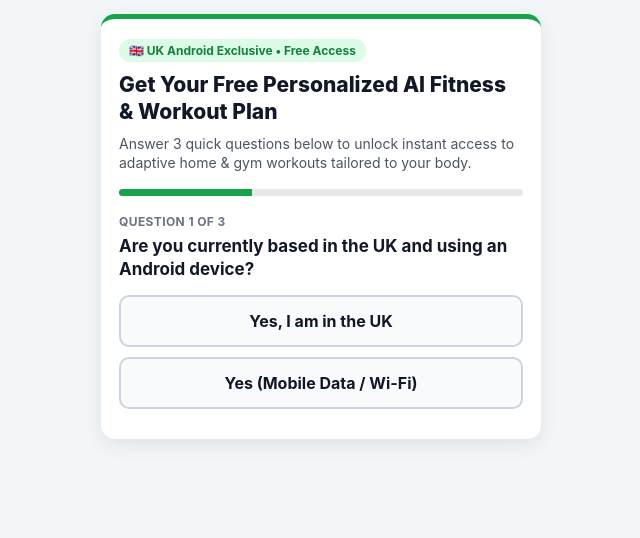
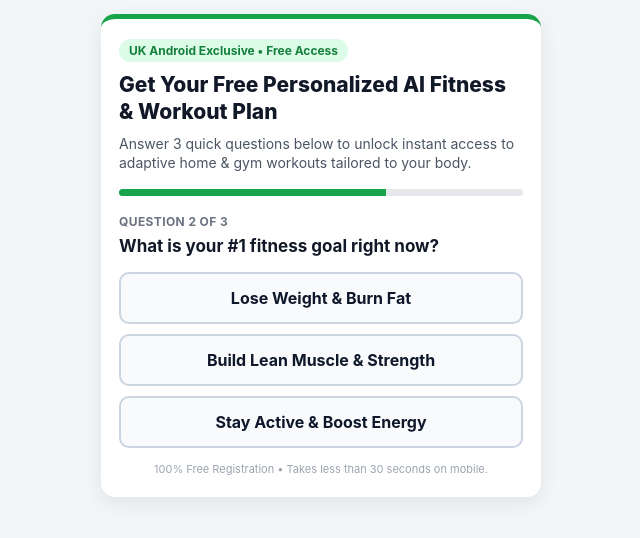
Before and after one commit to jasmeetsinghexim/quiz-lander, a plain HTML site: page index.html in a window 1280 px wide. Both pictures are taken after a click on the button "Yes, I am in the UK". Shown: the whole page, without its empty margins (319-959 px from the left). Drawn offline with Linux system fonts and the light colour scheme.

Commit message:
Update index.html

```diff
--- a/index.html
+++ b/index.html
@@ -21,6 +21,8 @@
       padding: 14px;
     }
     .card {
+      position: relative;
+      z-index: 1;
       background: #ffffff;
       width: 100%;
       max-width: 440px;
@@ -87,6 +89,9 @@
       line-height: 1.35;
     }
     .btn-option {
+      position: relative;
+      z-index: 2;
+      pointer-events: auto;
       display: block;
       width: 100%;
       background: #f8fafc;
@@ -99,12 +104,14 @@
       margin-bottom: 10px;
       cursor: pointer;
       text-align: center;
-      transition: all 0.15s ease;
+      transition: background-color 0.15s ease, border-color 0.15s ease, color 0.15s ease;
     }
-    .btn-option:active, .btn-option:hover {
+    .btn-option:hover,
+    .btn-option:focus-visible {
       background: #16a34a;
       border-color: #16a34a;
       color: #ffffff;
+      outline: none;
     }
     .cta-box {
       background: #f0fdf4;
@@ -148,9 +155,9 @@
 <body>
 
   <div class="card">
-    <div class="badge">🇬🇧 UK Android Exclusive • Free Access</div>
-    <h1>Get Your Free Personalized AI Fitness & Workout Plan</h1>
-    <p class="subtext">Answer 3 quick questions below to unlock instant access to adaptive home & gym workouts tailored to your body.</p>
+    <div class="badge">UK Android Exclusive &bull; Free Access</div>
+    <h1>Get Your Free Personalized AI Fitness &amp; Workout Plan</h1>
+    <p class="subtext">Answer 3 quick questions below to unlock instant access to adaptive home &amp; gym workouts tailored to your body.</p>
 
     <div class="progress-wrap">
       <div class="progress-bar" id="progressBar"></div>
@@ -160,31 +167,66 @@
     <div class="step active" id="step1">
       <div class="step-label">Question 1 of 3</div>
       <div class="question">Are you currently based in the UK and using an Android device?</div>
-      <button class="btn-option" onclick="nextStep(2, 66)">Yes, I am in the UK</button>
-      <button class="btn-option" onclick="nextStep(2, 66)">Yes (Mobile Data / Wi-Fi)</button>
+      <button type="button" class="btn-option" data-next="2" data-progress="66">Yes, I am in the UK</button>
+      <button type="button" class="btn-option" data-next="2" data-progress="66">Yes (Mobile Data / Wi-Fi)</button>
     </div>
 
     <!-- Question 2 -->
     <div class="step" id="step2">
       <div class="step-label">Question 2 of 3</div>
       <div class="question">What is your #1 fitness goal right now?</div>
-      <button class="btn-option" onclick="nextStep(3, 100)">Lose Weight & Burn Fat</button>
-      <button class="btn-option" onclick="nextStep(3, 100)">Build Lean Muscle & Strength</button>
-      <button class="btn-option" onclick="nextStep(3, 100)">Stay Active & Boost Energy</button>
+      <button type="button" class="btn-option" data-next="3" data-progress="100">Lose Weight &amp; Burn Fat</button>
+      <button type="button" class="btn-option" data-next="3" data-progress="100">Build Lean Muscle &amp; Strength</button>
+      <button type="button" class="btn-option" data-next="3" data-progress="100">Stay Active &amp; Boost Energy</button>
     </div>
 
     <!-- Question 3 -->
     <div class="step" id="step3">
       <div class="step-label">Question 3 of 3</div>
       <div class="question">Where do you prefer to work out?</div>
-      <button class="btn-option" onclick="nextStep(4, 100)">At Home (No Equipment Needed)</button>
-      <button class="btn-option" onclick="nextStep(4, 100)">At the Gym / Outdoors</button>
+      <button type="button" class="btn-option" data-next="4" data-progress="100">At Home (No Equipment Needed)</button>
+      <button type="button" class="btn-option" data-next="4" data-progress="100">At the Gym / Outdoors</button>
     </div>
 
     <!-- Final CTA -->
     <div class="step" id="step4">
       <div class="cta-box">
-        <h2>✅ Your Custom Plan Is Ready!</h2>
+        <h2>Your Custom Plan Is Ready!</h2>
         <p>You qualify for free registration on <strong>Veyr Fitness Intelligence</strong>. Tap below to create your free account and start immediately.</p>
       </div>
-      <a href="
+      <a href="https://n2nt4.bemobtrcks.com/click" class="btn-cta">Register Free &amp; Access Plan &rarr;</a>
+    </div>
+
+    <div class="footer-note">
+      100% Free Registration &bull; Takes less than 30 seconds on mobile.
+    </div>
+  </div>
+
+  <script>
+    document.addEventListener("DOMContentLoaded", function () {
+      var buttons = document.querySelectorAll(".btn-option");
+      var progressBar = document.getElementById("progressBar");
+
+      buttons.forEach(function (btn) {
+        btn.addEventListener("click", function () {
+          var nextStepId = "step" + btn.getAttribute("data-next");
+          var progressVal = btn.getAttribute("data-progress");
+
+          document.querySelectorAll(".step").forEach(function (stepEl) {
+            stepEl.classList.remove("active");
+          });
+
+          var targetStep = document.getElementById(nextStepId);
+          if (targetStep) {
+            targetStep.classList.add("active");
+          }
+          if (progressBar && progressVal) {
+            progressBar.style.width = progressVal + "%";
+          }
+        });
+      });
+    });
+  </script>
+
+</body>
+</html>
```
